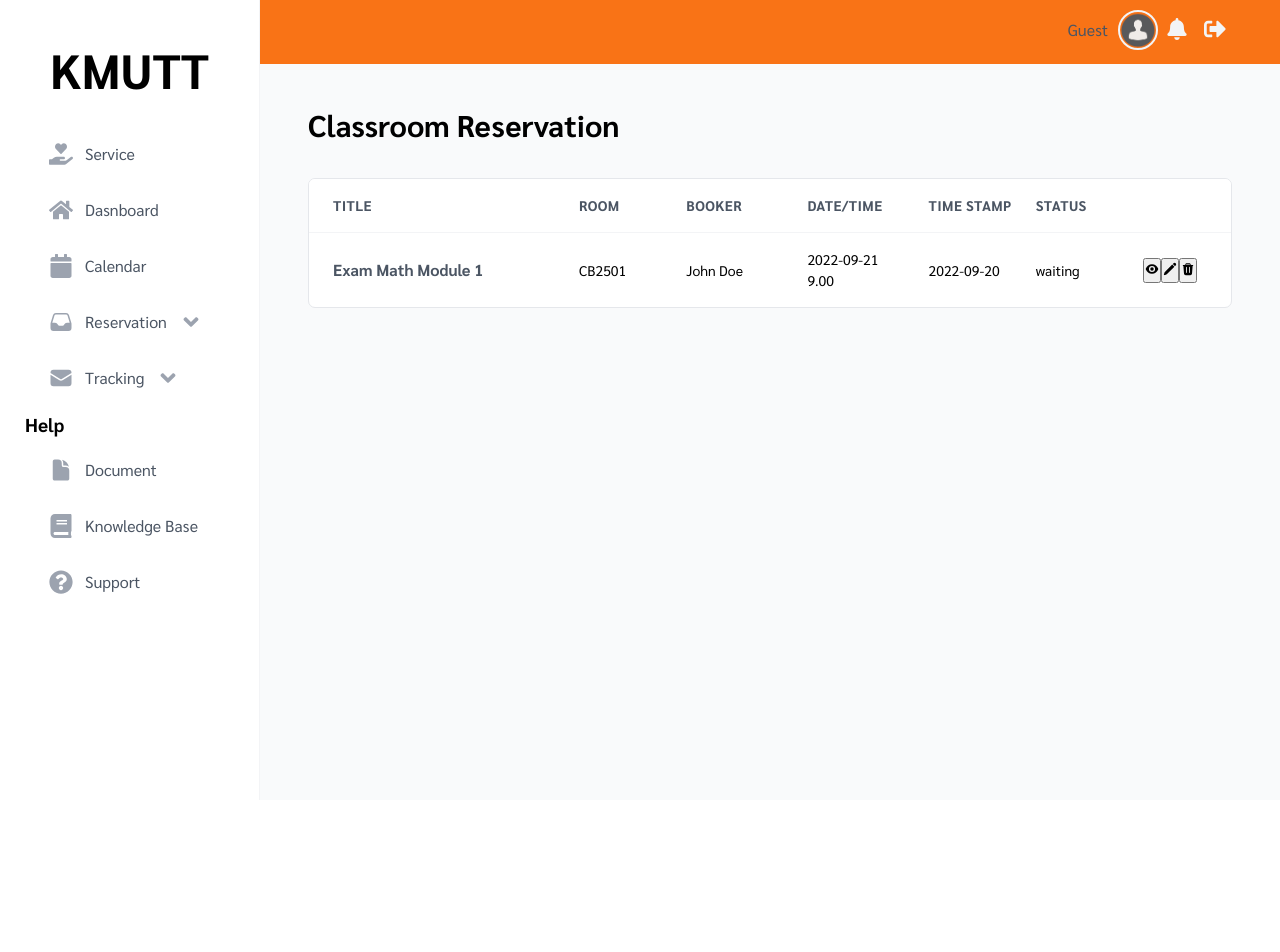
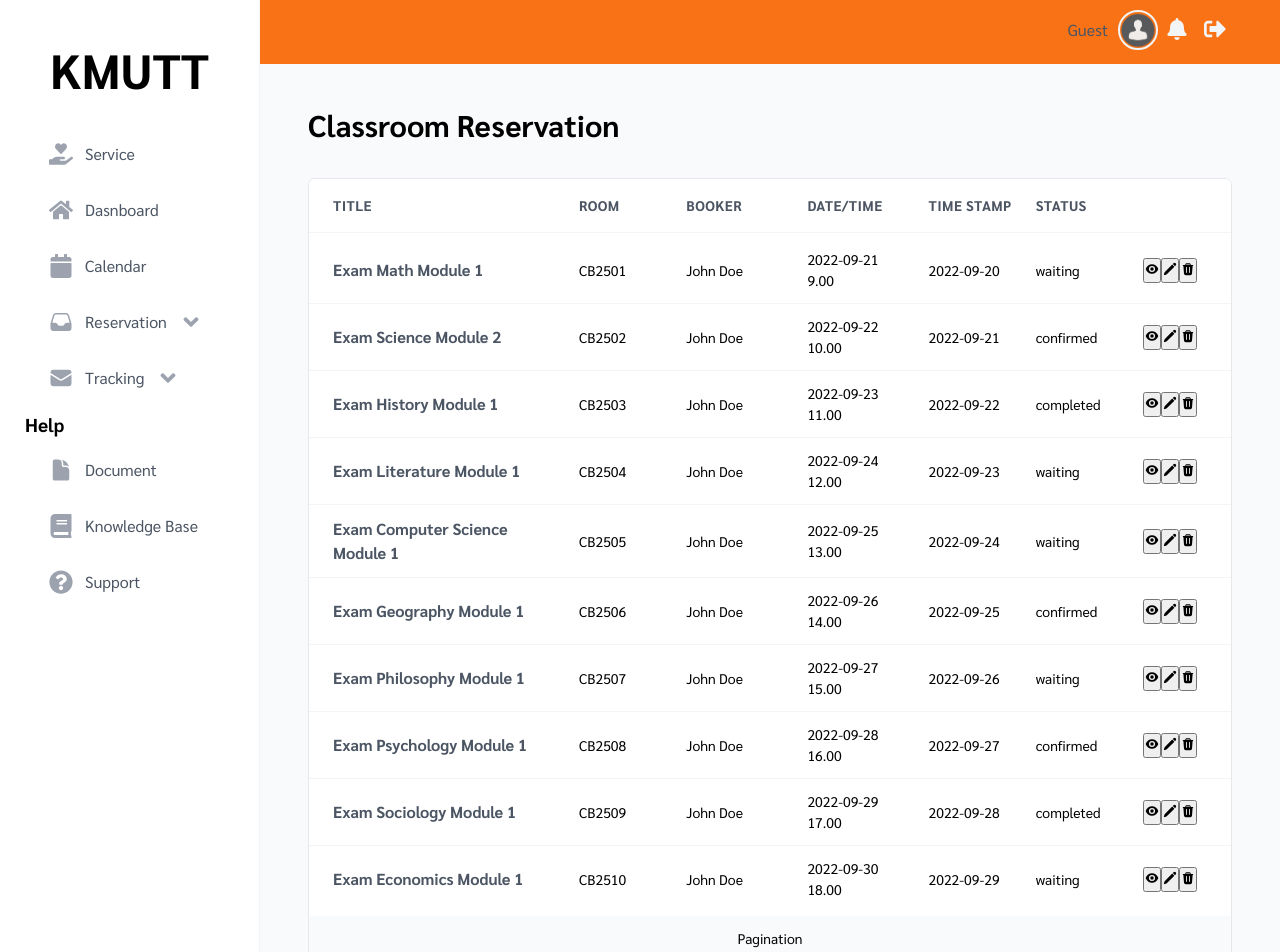
Before and after one commit to DonRadonZ/MyPortal-Website, a React (Vite) app in the folder frontend/: page /classroom in a window 1280 px wide. Shown: the top 952 px of the page. Before the commit the page ends 800 px from the top, so only its background shows below. Built offline with nearby package versions, Linux system fonts and the light colour scheme.

Commit message:
add: meeting Table

```diff
--- a/frontend/src/feature/classroom/ClassTable.tsx
+++ b/frontend/src/feature/classroom/ClassTable.tsx
@@ -1,20 +1,27 @@
 
+import { useState } from 'react'
+import Menus from '../../components/ui/Menus'
 import { Table } from '../../components/ui/Table'
+import Pagination from '../../components/utils/Pagination'
+import { classroom } from '../../data/mock-class'
 import ClassRow from './ClassRow'
 
-const mock = [
-    {
-        "title": "Exam Math Module 1",
-        "room": "CB2501",
-        "booker": "John Doe",
-        "date": "2022-09-21 9.00",
-        "created_at": "2022-09-20",
-        "status": "waiting"
-    }
-]
+
 
 export default function ClassTable() {
+    const [currentPage, setCurrentPage] = useState(1);
+  const itemsPerPage = 10;
+
+  const indexOfLastItem = currentPage * itemsPerPage;
+  const indexOfFirstItem = indexOfLastItem - itemsPerPage;
+  const currentItems = classroom.slice(indexOfFirstItem, indexOfLastItem);
+
+  function handlePageChange(pageNumber: number){
+    setCurrentPage(pageNumber);
+  }
+
   return (
+    <Menus>
     <Table columns="3.2fr 1.2fr 1.4fr 1.4fr 1.2fr 1.2fr 6.4rem">
         <Table.Header>
             <div>Title</div>
@@ -25,11 +32,19 @@ export default function ClassTable() {
             <div>Status</div>
         </Table.Header>
         <Table.Body
-        data={mock}
+        data={currentItems}
         render={(classroom) => (
             <ClassRow key={classroom.id} classroom={classroom}/>
         )}
         />
+        <Table.Footer>
+            <Pagination
+            count={classroom.length}
+            onPageChange={handlePageChange}
+            currentPage={currentPage}
+            />
+        </Table.Footer>
     </Table>
+    </Menus>
   )
 }
--- /dev/null
+++ b/frontend/src/feature/meeting/MeetingRow.tsx
@@ -0,0 +1,27 @@
+
+import { Table } from '../../components/ui/Table';
+import styled from 'styled-components'
+import { HiEye, HiPencil, HiTrash } from 'react-icons/hi2';
+
+const Title = styled.div`
+    font-size: 1.6rem;
+    font-weight: 600;
+    color: var(--color-gray-600);
+`
+
+type MeetingRowProps = {
+    meeting:{
+        id: number;
+    created_at: string;
+    title: string;
+    room: string;
+    booker: string;
+    date: string;
+    status: string;}
+}
+
+export default function MeetingRow({meeting}: MeetingRowProps) {
+  return (
+    <div>MeetingRow</div>
+  )
+}
--- a/frontend/src/feature/meeting/MeetingTable.tsx
+++ b/frontend/src/feature/meeting/MeetingTable.tsx
@@ -1,6 +1,21 @@
+import { useState } from 'react';
 import { Table } from '../../components/ui/Table'
+import { reservations } from '../../data/mock-reservation'
+import Pagination from '../../components/utils/Pagination';
+import MeetingRow from './MeetingRow';
 
 export default function MeetingTable() {
+  const [currentPage, setCurrentPage] = useState(1);
+  const itemsPerPage = 10;
+
+  const indexOfLastItem = currentPage * itemsPerPage;
+  const indexOfFirstItem = indexOfLastItem - itemsPerPage;
+  const currentItems = reservations.slice(indexOfFirstItem, indexOfLastItem);
+
+  function handlePageChange(pageNumber: number){
+    setCurrentPage(pageNumber);
+  }
+
   return (
     <Table columns="4fr 1fr 1.4fr 1.4fr 1.6fr 1.2fr 1.6fr 3.2rem">
         <Table.Header>
@@ -12,6 +27,19 @@ export default function MeetingTable() {
             <div>Banquet</div>
             <div>Status</div>
         </Table.Header>
+        <Table.Body
+        data={currentItems}
+        render={(meeting) => (
+          <MeetingRow key={meeting.id} meeting={meeting}/>
+      )}
+        />
+      <Table.Footer>
+      <Pagination
+            count={reservations.length}
+            onPageChange={handlePageChange}
+            currentPage={currentPage}
+            />
+      </Table.Footer>
     </Table>
   )
 }
```
